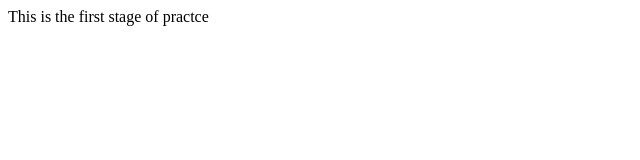
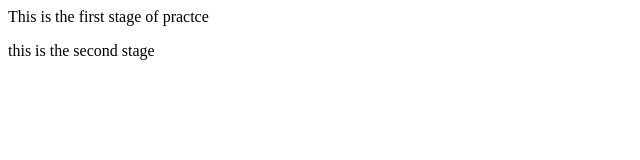
Before and after one commit to Nasir-03/practice, a plain HTML site: page index.html in a window 1280 px wide. Shown: the whole page, without its empty margins (0-640 px from the left). Drawn offline with Linux system fonts and the light colour scheme.

Commit message:
second commit

```diff
--- a/index.html
+++ b/index.html
@@ -1 +1,2 @@
 <p>This is the first stage of practce</p>
+<p>this is the second stage</p>
```
